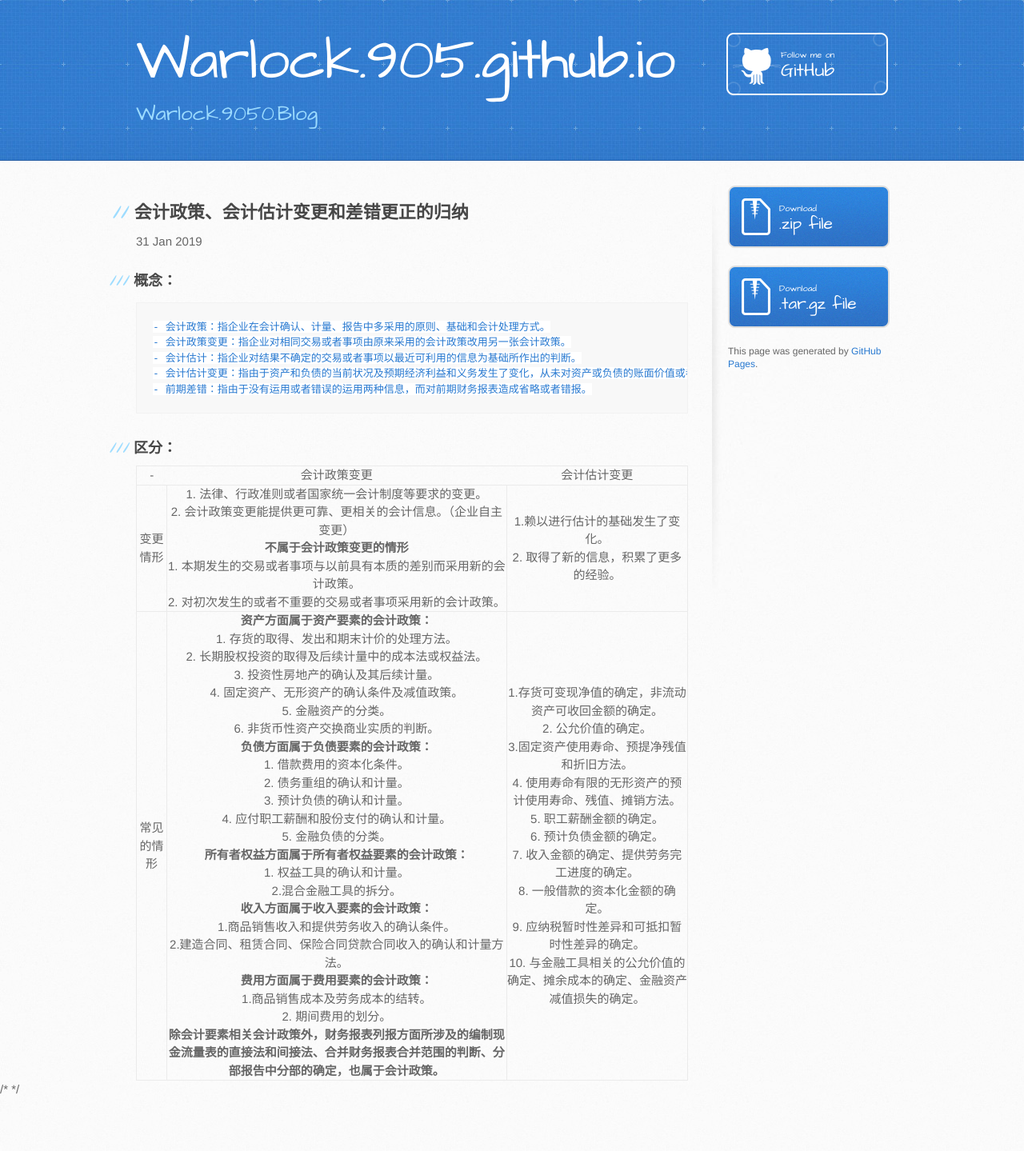
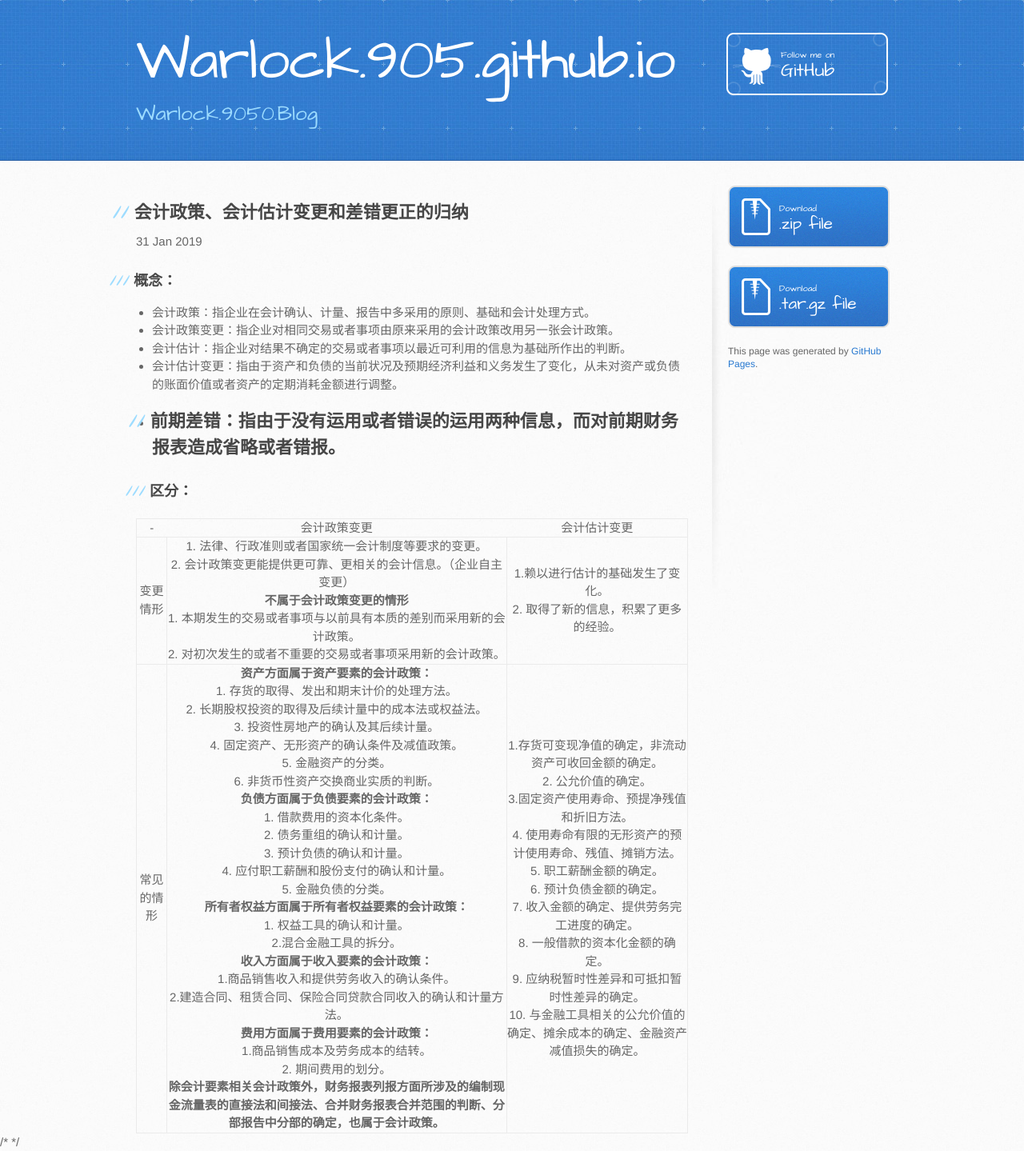
Before and after one commit to warlock905/warlock905.github.io, a Jekyll site: the page built from _posts/2019-01-31-account.md, in a window 1280 px wide. Shown: the whole page at 80% size. Built offline with Jekyll 4.4.1, drawn with Linux system fonts in a browser that asks for light colours; before the commit the page ends 1374 px from its top, so only the background shows below that.

```diff
--- a/_posts/2019-01-31-account.md
+++ b/_posts/2019-01-31-account.md
@@ -9,12 +9,12 @@ categories: 会计
 
 ### 概念： ###
 
-	- 会计政策：指企业在会计确认、计量、报告中多采用的原则、基础和会计处理方式。
-	- 会计政策变更：指企业对相同交易或者事项由原来采用的会计政策改用另一张会计政策。
-	- 会计估计：指企业对结果不确定的交易或者事项以最近可利用的信息为基础所作出的判断。
-	- 会计估计变更：指由于资产和负债的当前状况及预期经济利益和义务发生了变化，从未对资产或负债的账面价值或者资产的定期消耗金额进行调整。
-	- 前期差错：指由于没有运用或者错误的运用两种信息，而对前期财务报表造成省略或者错报。
-
+- 会计政策：指企业在会计确认、计量、报告中多采用的原则、基础和会计处理方式。
+- 会计政策变更：指企业对相同交易或者事项由原来采用的会计政策改用另一张会计政策。
+- 会计估计：指企业对结果不确定的交易或者事项以最近可利用的信息为基础所作出的判断。
+- 会计估计变更：指由于资产和负债的当前状况及预期经济利益和义务发生了变化，从未对资产或负债的账面价值或者资产的定期消耗金额进行调整。
+- 前期差错：指由于没有运用或者错误的运用两种信息，而对前期财务报表造成省略或者错报。
+--------
 ### 区分： ###
 
 |-|会计政策变更|会计估计变更|
```
